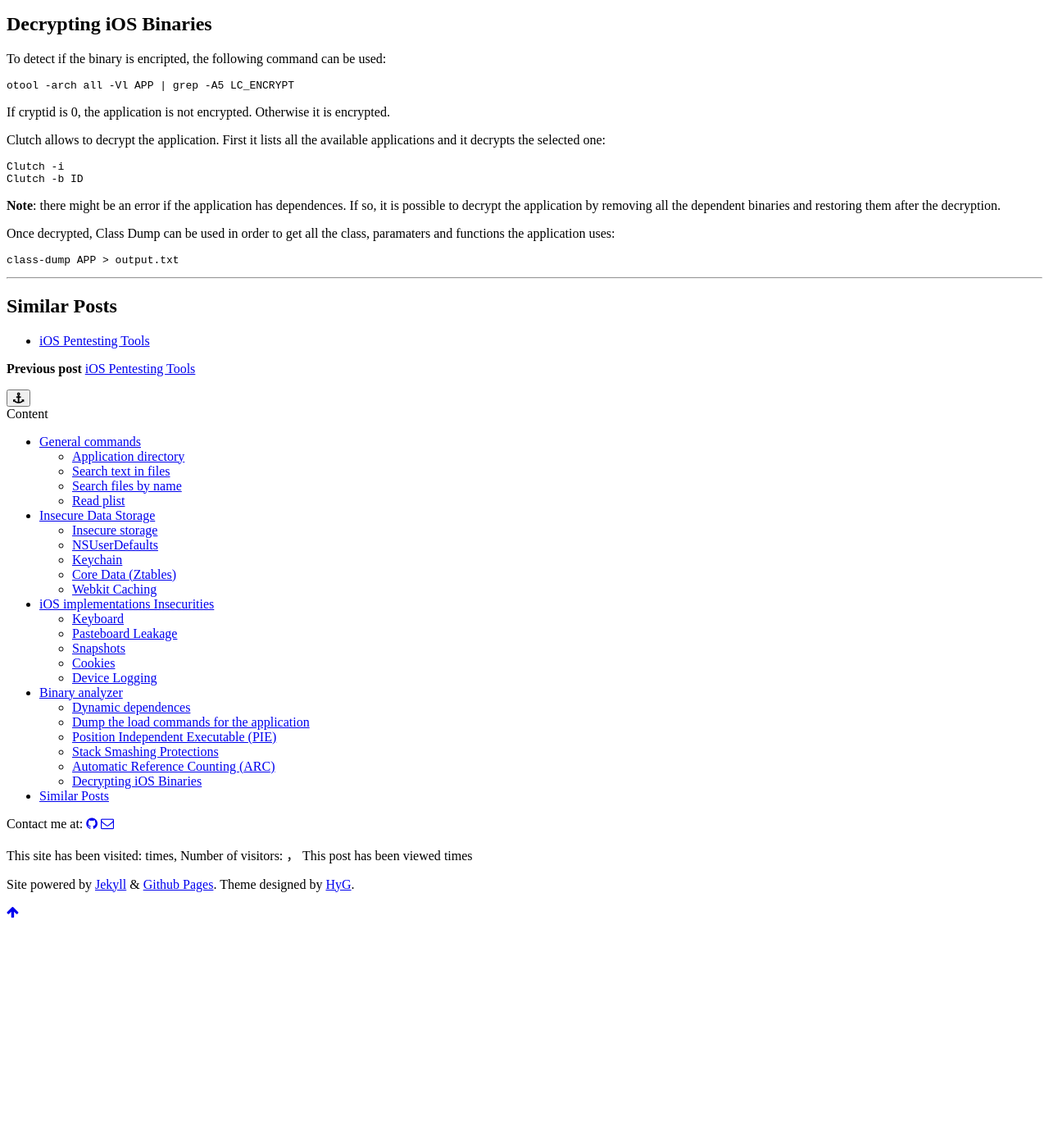
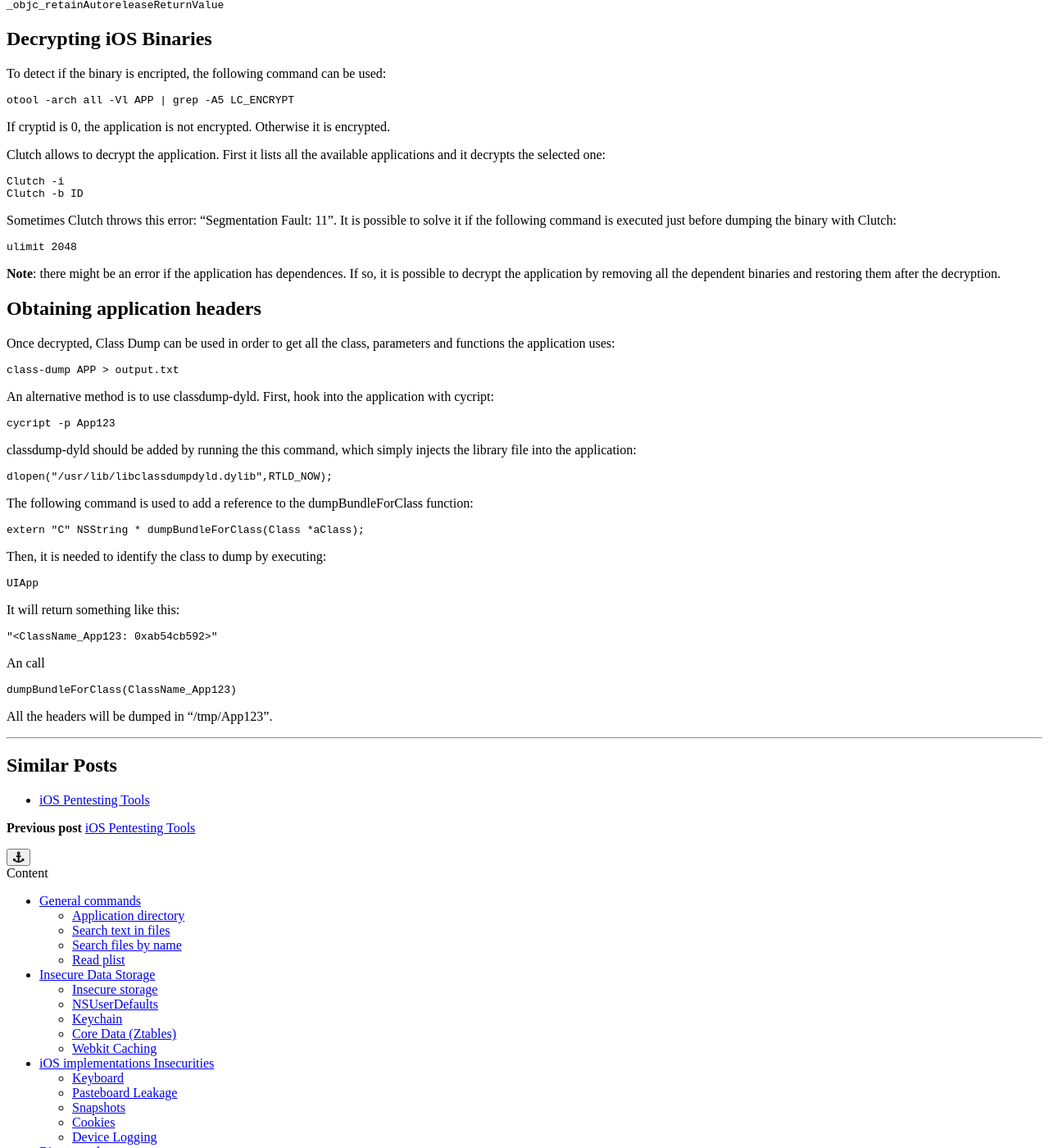
Before and after one commit to Ex0brain/trelis24.github.io, a Jekyll site: the page built from _posts/2018-03-27-Pentesting-iOS-Static.md, in a window 1280 px wide and 1400 px high, scrolled down 5350 px. Shown: the whole window at 82% size. Built offline with Jekyll 4.4.1, drawn with Linux system fonts in a browser that asks for light colours; comment, search, counter and statistics services are not loaded; a style sheet for code colours, icons or effects is not loaded; before the commit the page ends 6480 px from its top, so only the background shows below that; some of the changed text lies outside the part shown.

Commit message:
Class dump

````diff
--- a/_posts/2018-03-27-Pentesting-iOS-Static.md
+++ b/_posts/2018-03-27-Pentesting-iOS-Static.md
@@ -283,9 +283,49 @@
 Clutch -b ID
 ```
 
+Sometimes Clutch throws this error: "Segmentation Fault: 11". It is possible to solve it if the following command is executed just before dumping the binary with Clutch:
+```
+ulimit 2048
+```
+
+
 **Note**: there might be an error if the application has dependences. If so, it is possible to decrypt the application by removing all the dependent binaries and restoring them after the decryption.
 
-Once decrypted, Class Dump can be used in order to get all the class, paramaters and functions the application uses:
+
+## Obtaining application headers
+Once decrypted, Class Dump can be used in order to get all the class, parameters and functions the application uses:
 ```
 class-dump APP > output.txt
 ```
+
+An alternative method is to use classdump-dyld. First, hook into the application with cycript:
+```
+cycript -p App123
+```
+
+classdump-dyld should be added by running the this command, which simply injects the library file into the application:
+```
+dlopen("/usr/lib/libclassdumpdyld.dylib",RTLD_NOW);
+```
+
+The following command is used to add a reference to the dumpBundleForClass function:
+```
+extern "C" NSString * dumpBundleForClass(Class *aClass);
+```
+
+Then, it is needed to identify the class to dump by executing:
+```
+UIApp
+```
+
+It will return something like this:
+```
+"<ClassName_App123: 0xab54cb592>"
+```
+
+An call
+```
+dumpBundleForClass(ClassName_App123)
+```
+
+All the headers will be dumped in "/tmp/App123".
````
Also changed, not shown: _draft/2017-12-12-Netcat.md (deleted, +0 -96 lines), _draft/trelisSuite.md (deleted), favicon.jpg (added), 1 other file.
